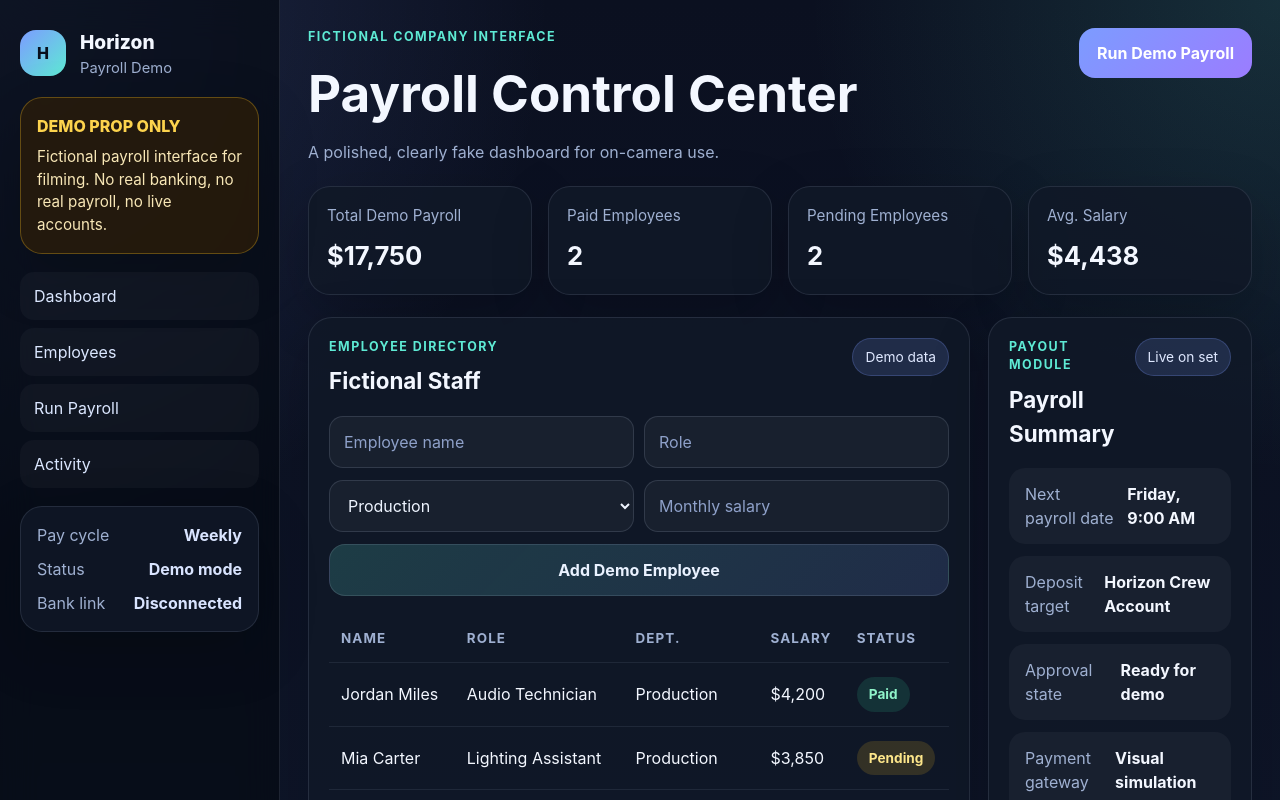
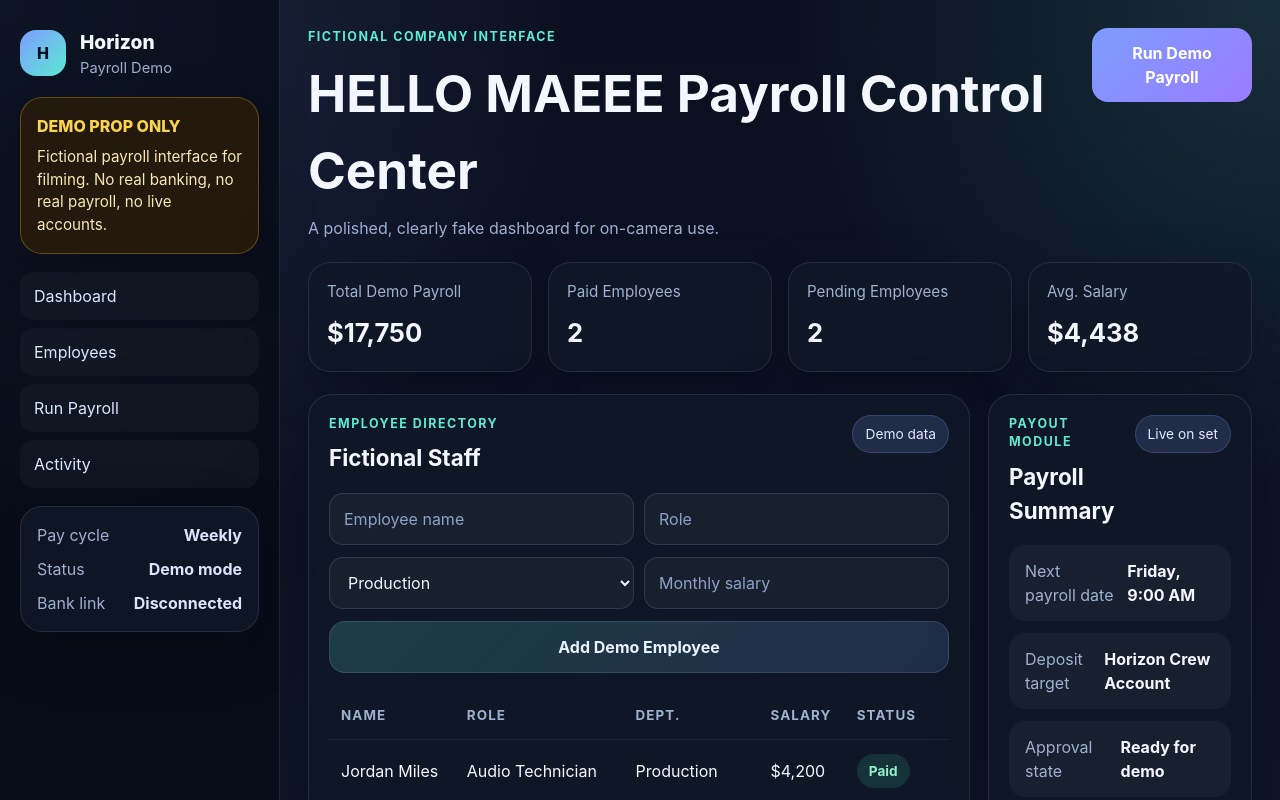
Before and after one commit to gbppimentel-dev/horizon-payroll, a React (Vite) app: page / in a window 1280 px wide. Shown: the top 800 px of the page. Built offline with nearby package versions, Linux system fonts and the light colour scheme.

Commit message:
add message

```diff
--- a/src/App.jsx
+++ b/src/App.jsx
@@ -169,7 +169,7 @@ export default function App() {
         <header className="topbar">
           <div>
             <p className="eyebrow">Fictional company interface</p>
-            <h1>Payroll Control Center</h1>
+            <h1>HELLO MAEEE Payroll Control Center</h1>
             <p className="subtitle">
               A polished, clearly fake dashboard for on-camera use.
             </p>
```
